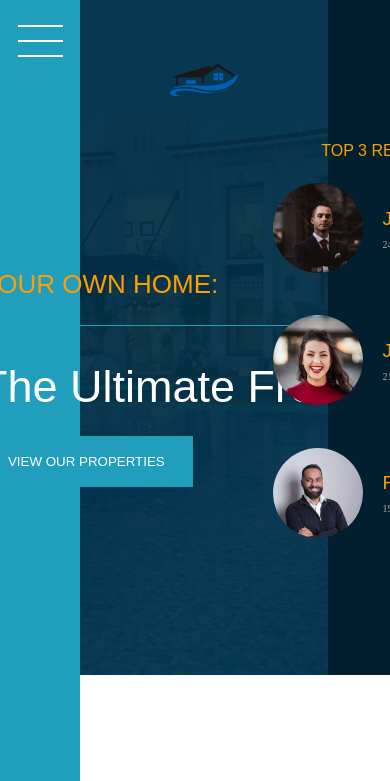
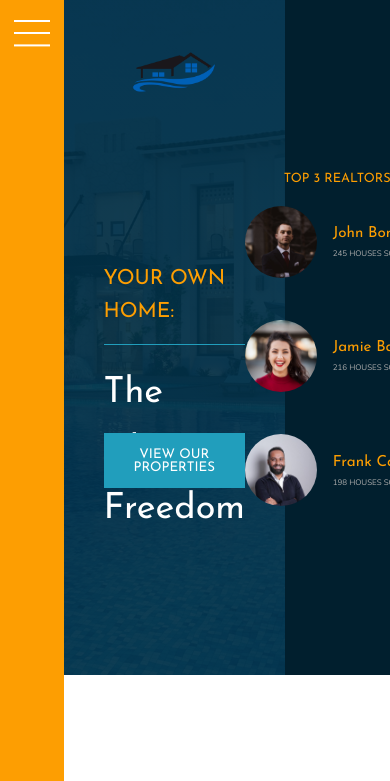
Before and after one commit to JWCTempleton/css-grid-website, a website: page index.html in a window 390 px wide. Shown: the top 781 px of the page. Drawn offline with nearby package versions, Linux system fonts and the light colour scheme.

Commit message:
Add media breakpoints at 1200px + 1000px, change styling to make layout more responsive

```diff
--- a/index.html
+++ b/index.html
@@ -10,6 +10,10 @@
       rel="stylesheet"
       href="css/style.css"
       <link
+      href="https://fonts.googleapis.com/css2?family=Josefin+Sans:ital,wght@0,300;0,400;1,400&family=Nunito:ital,wght@0,300;1,300&display=swap"
+      rel="stylesheet"
+    />
+    <link
       href="https://fonts.googleapis.com/css2?family=Josefin+Sans:ital,wght@0,300;0,400;1,400&family=Nunito:ital,wght@0,300;1,300&display=swap"
       rel="stylesheet"
     />
--- a/sass/_base.scss
+++ b/sass/_base.scss
@@ -17,6 +17,11 @@ $color-grey-light-2: #aaa;
 $font-primary: 'Nunito', sans-serif;
 $font-display: 'Josefin Sans', sans-serif;
 
+//RESPONSIVE BREAKPOINTS
+$bp-largest: 75em;  // 1200px
+$bp-large: 62.5em // 1000px
+
+
 
 *,
 *::before,
@@ -33,6 +38,17 @@ html {
     font-weight: 300;
     line-height: 1.6;
 
+    @media only screen and (max-width: $bp-largest) {
+        font-size: 50%;
+    }
+
+}
+
+body {
+    font-family: $font-primary;
+    color: $color-orange-dark;
+    font-weight: 300;
+    line-height: 1.6;
 }
 
 .container {
--- a/sass/_header.scss
+++ b/sass/_header.scss
@@ -9,12 +9,12 @@
 
     display: grid;
     grid-template-rows: 1fr min-content 6rem 1fr;
-    grid-template-columns: max-content;
+    grid-template-columns: minmax(min-content,max-content);
     row-gap: 2.5rem;
     justify-content: center;
 
     &__logo {
-        height: 4rem;
+        height: 6rem;
         justify-self: center;
     }
 
--- a/sass/_sidebar.scss
+++ b/sass/_sidebar.scss
@@ -1,5 +1,5 @@
 .sidebar {
-    background-color: $color-primary;
+    background-color: $color-orange;
     grid-column: sidebar-start / sidebar-end;
     grid-row: 1/-1;
 
```
Also changed, not shown: css/style.css.
